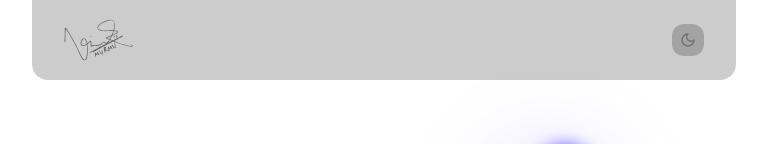
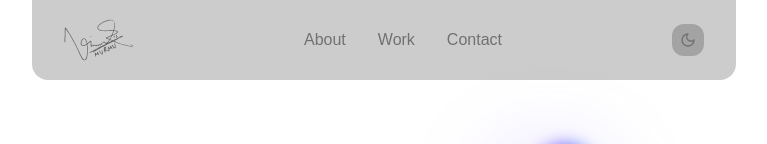
Before and after one commit to vin-dKR/portfolio, a Next.js app: page / in a window 1280 px wide. Shown: the top 144 px of the page, without its empty margins (256-1023 px from the left). Built offline with nearby package versions, Linux system fonts and the light colour scheme.

Commit message:
mobile-nav-fixed in prev commit

```diff
--- a/components/Navbar.tsx
+++ b/components/Navbar.tsx
@@ -6,6 +6,7 @@ import SwitchTheme from './reusable/SwitchTheme';
 import Image from 'next/image';
 import { useTheme } from 'next-themes';
 import MobileDropDown from './reusable/navbar/MobileDropDown';
+import { DesktopNav } from './reusable/navbar/DesktopNav';
 
 const Navbar = () => {
     const { resolvedTheme } = useTheme();
@@ -49,6 +50,7 @@ const Navbar = () => {
                         width={70}
                         height={40}
                     />
+                    <DesktopNav />
                     <div className='flex items-center justify-center space-x-4'>
                         <SwitchTheme />
                         <MobileDropDown isOpen={ isOpen } setIsOpen={ setIsOpen } />
```
